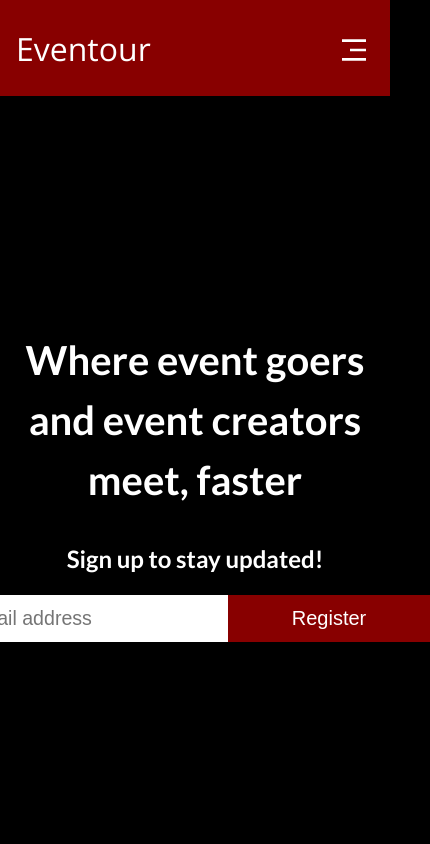
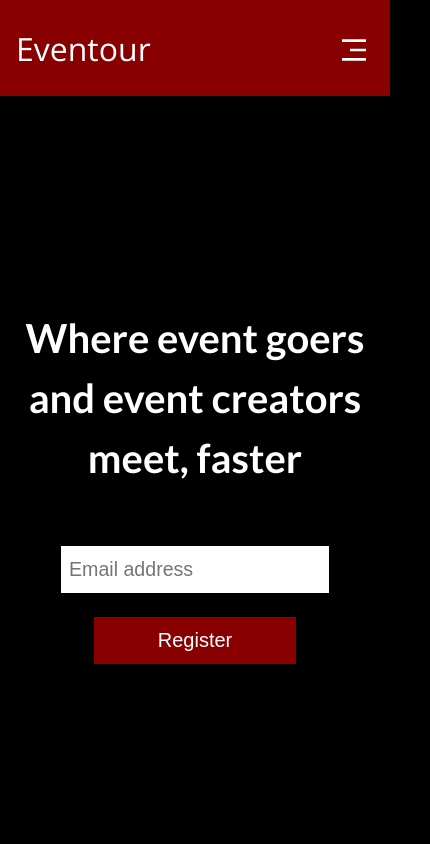
Before and after one commit to Chacho104/eventour-app, a Next.js app: page / in a window 390 px wide. Shown: the top 844 px of the page, 430 px wide, since content can reach past the window. Built offline with nearby package versions, Linux system fonts and the light colour scheme; no server answers; the database is empty.

Commit message:
Make newlestter sign up cmp responsive

```diff
--- a/components/input/newsletter-registration.module.css
+++ b/components/input/newsletter-registration.module.css
@@ -5,17 +5,17 @@
   align-items: center;
 }
 
-.newsletter h3 {
+.newsletter p {
   text-align: center;
-  font-size: 1.5rem;
-  padding-bottom: 1.25rem;
+  font-size: 1.25rem;
+  padding: 0 1rem 1.5rem;
   color: #fff;
 }
 
 .control input {
   font-size: 1.225rem;
   color: #000;
-  padding: 0.25rem 0.5rem;
+  padding: 0.75rem 0.5rem;
   border: none;
 }
 
@@ -32,3 +32,14 @@
 .control input {
   flex: 1;
 }
+
+@media screen and (max-width: 450px) {
+  .control {
+    display: flex;
+    flex-direction: column;
+  }
+
+  .control input {
+    margin-bottom: 1.5rem;
+  }
+}
```
